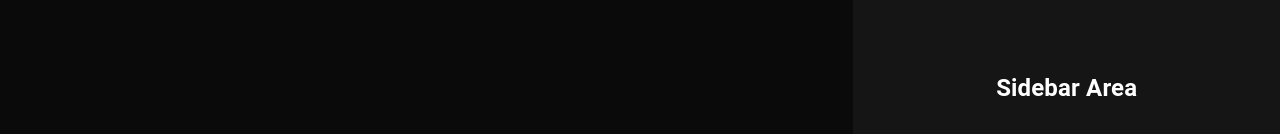
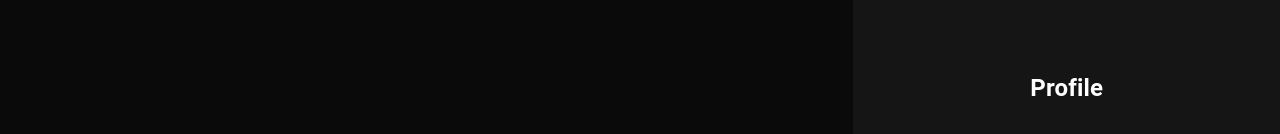
Before and after one commit to atmason90/task-manager, a React (Create React App) app in the folder task-manager/: page / in a window 1280 px wide. Shown: the part 312-446 px from the top of the page. Built offline with nearby package versions, Linux system fonts and the light colour scheme.

Commit message:
build profile component structure

```diff
--- a/task-manager/src/components/Sidebar/Sidebar.tsx
+++ b/task-manager/src/components/Sidebar/Sidebar.tsx
@@ -1,7 +1,8 @@
 import React, { FC, ReactElement } from 'react';
 import { Grid } from '@mui/material';
+import { Profile } from '../profile/profile';
 
-export const Sidebar = () => {
+export const Sidebar: FC = (): ReactElement => {
   return (
     <Grid item md={4} sx={{
         height: '100vh',
@@ -15,7 +16,7 @@
         flexDirection: 'column',
         alignItems: 'center',
     }}>
-        <h2>Sidebar Area</h2>
+        <Profile />
     </Grid>
   )
 }
--- a/task-manager/src/components/TaskArea/TaskArea.tsx
+++ b/task-manager/src/components/TaskArea/TaskArea.tsx
@@ -1,7 +1,7 @@
 import React, { FC, ReactElement } from 'react';
 import { Grid } from '@mui/material';
 
-export const TaskArea = () => {
+export const Taskarea: FC = (): ReactElement => {
   return (
     <Grid item md={8} px={4}>
         <h2>Content Area</h2>
--- /dev/null
+++ b/task-manager/src/components/profile/profile.tsx
@@ -0,0 +1,16 @@
+import React, { FC, ReactElement } from 'react';
+import { Avatar, Box, Typography } from '@mui/material';
+
+
+export const Profile: FC = (): ReactElement => {
+    {
+        // Avatar
+    }
+    {
+        // Name
+    }
+    {
+        // Welcome Message
+    }
+    return (<h2>Profile</h2>)
+}
--- a/task-manager/src/pages/dashboard/dashboard.tsx
+++ b/task-manager/src/pages/dashboard/dashboard.tsx
@@ -1,13 +1,13 @@
 import React, { FC, ReactElement } from 'react';
 import { Grid } from  '@mui/material';
-import { TaskArea } from '../../components/TaskArea/TaskArea';
-import { Sidebar } from '../../components/Sidebar/Sidebar';
+import { Taskarea } from '../../components/taskarea/taskarea';
+import { Sidebar } from '../../components/sidebar/sidebar';
 
 
 export const Dashboard:FC = ():ReactElement => {
     return(
         <Grid container minHeight="100vh" p={0} m={0}>
-           <TaskArea />
+           <Taskarea />
            <Sidebar />
         </Grid>
     )
```
